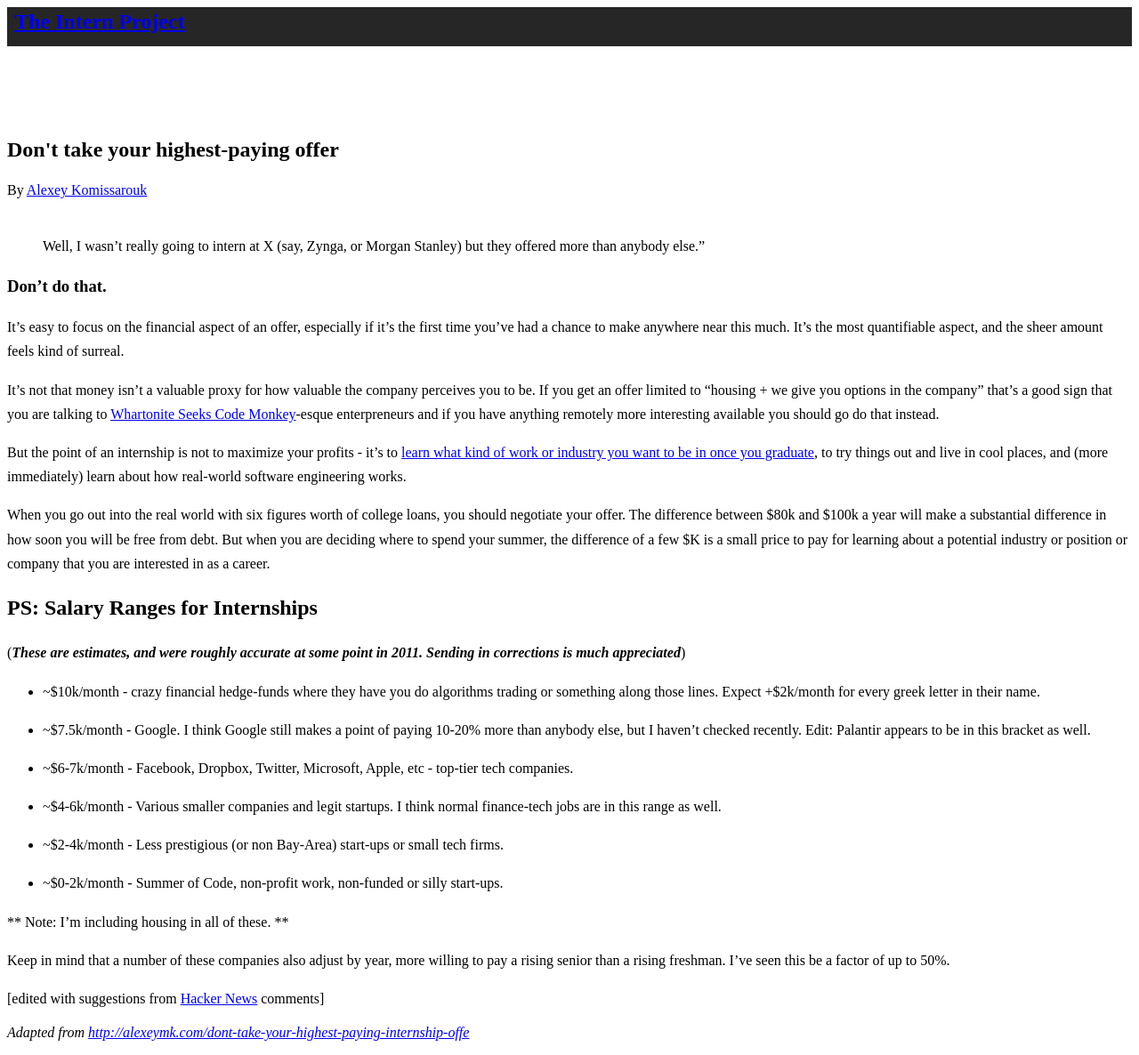
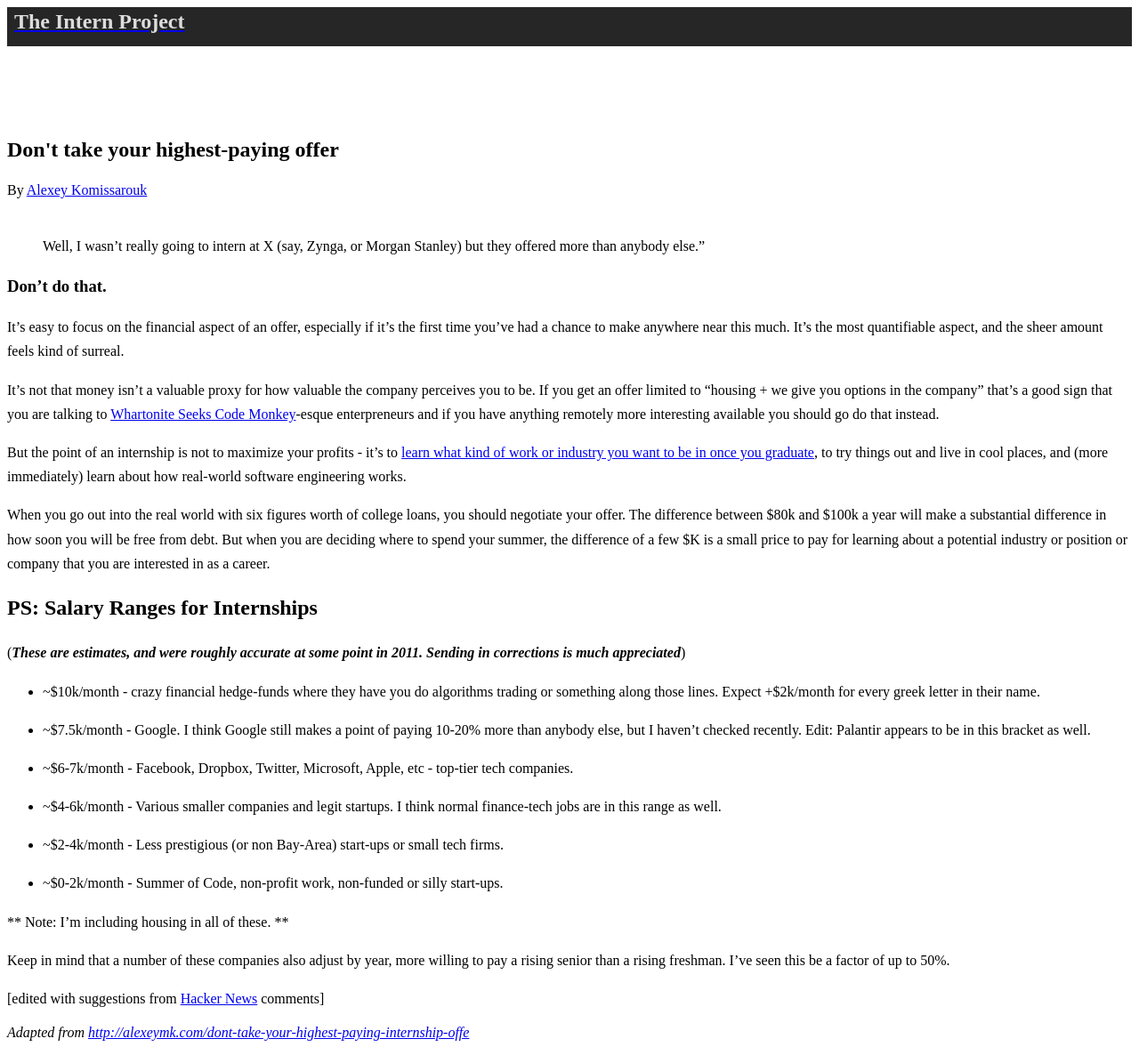
Before and after one commit to The-Intern-Project/site, a Jekyll site: the page built from _posts/2013-03-23-dont-take-your-highest-paying-offer.md, in a window 1280 px wide. Shown: the part 108-1294 px from the top of the page at 89% size. Built offline with Jekyll 4.4.1, drawn with Linux system fonts in a browser that asks for light colours; Markdown is read by kramdown in place of the engine named in the settings; grey boxes are pictures that could not be loaded.

Commit message:
changed header color

```diff
--- a/_layouts/article.html
+++ b/_layouts/article.html
@@ -73,6 +73,7 @@
 }
 .topBar h1 {
     margin: 8px;
+    color: #ddd;
 }
 nav.mainMenu ul li a{
 	color:#b5b5b5;
```
